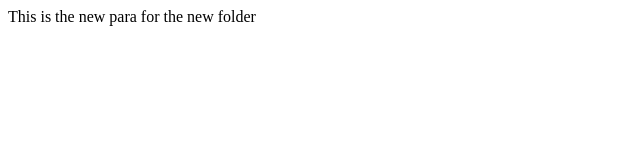
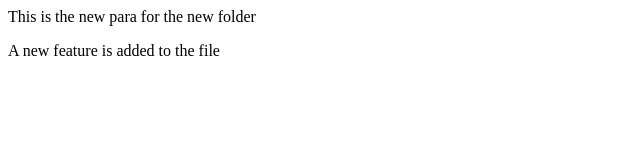
Before and after one commit to vish-bista/second-session, a plain HTML site: page index.html in a window 1280 px wide. Shown: the whole page, without its empty margins (0-640 px from the left). Drawn offline with Linux system fonts and the light colour scheme.

Commit message:
feature added

```diff
--- a/index.html
+++ b/index.html
@@ -1,3 +1,4 @@
 <p>
     This is the new para for the new folder
 </p>
+<p>A new feature is added to the file</p>
```
Also changed, not shown: 1 other file.
